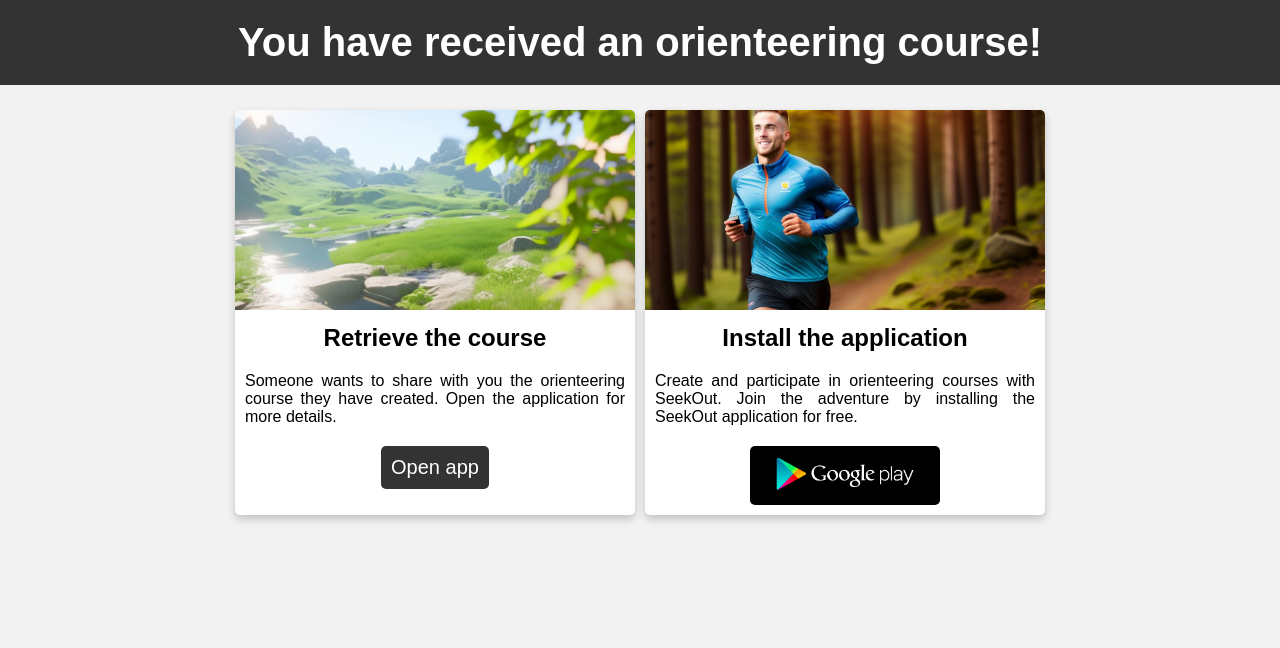
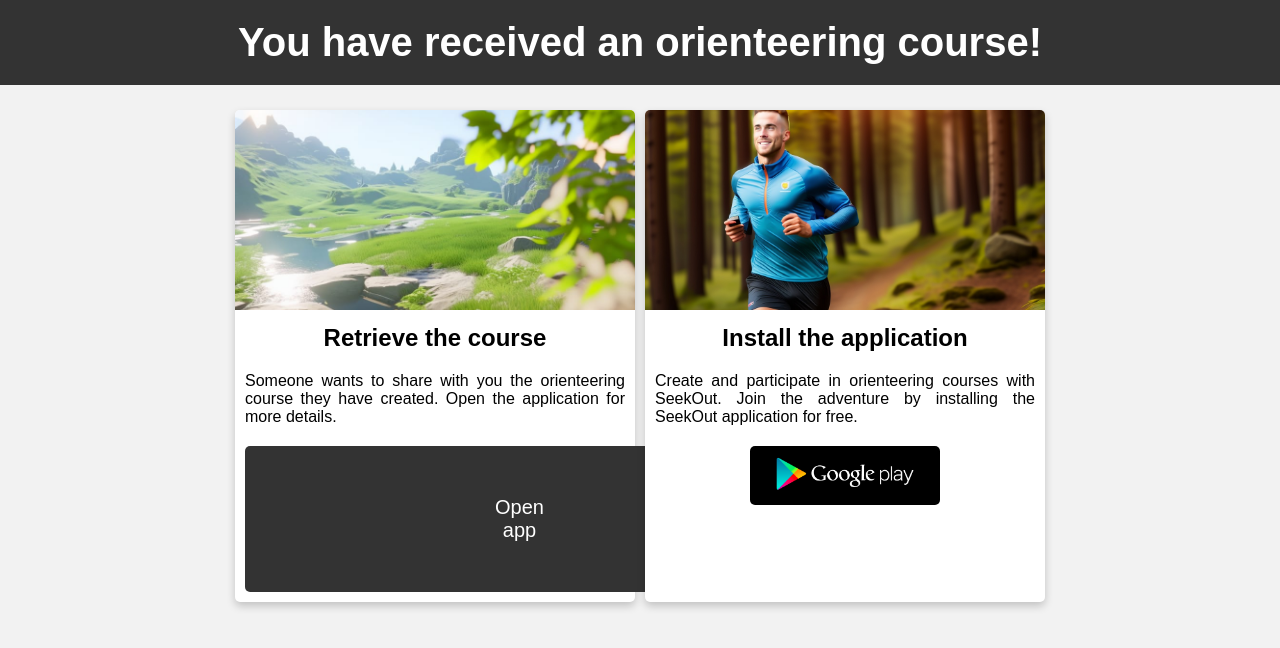
Before and after one commit to SeekOut-app/seekout-app.github.io, a plain HTML site: page 404.html in a window 1280 px wide. Drawn offline with nearby package versions, Linux system fonts and the light colour scheme.

Commit message:
Update 404.html

```diff
--- a/404.html
+++ b/404.html
@@ -115,7 +115,7 @@ $(function() {
 			<img src="https://seekout-app.github.io/image_nature_quest.jpg" alt="Course d'orientation">
 			<h2 class="translate" data-key="courseTitle">Loading...</h2>
 			<p class="translate" data-key="courseDescription">Loading...</p>
-			<button onclick="window.location.href = pageName;">
+			<button style="padding-left: 250px; padding-right: 250px; padding-top: 50px; padding-bottom: 50px;" onclick="window.location.href = pageName;">
   <span class="translate" data-key="openApp">Loading...</span>
 </button>
 		</div>
```
